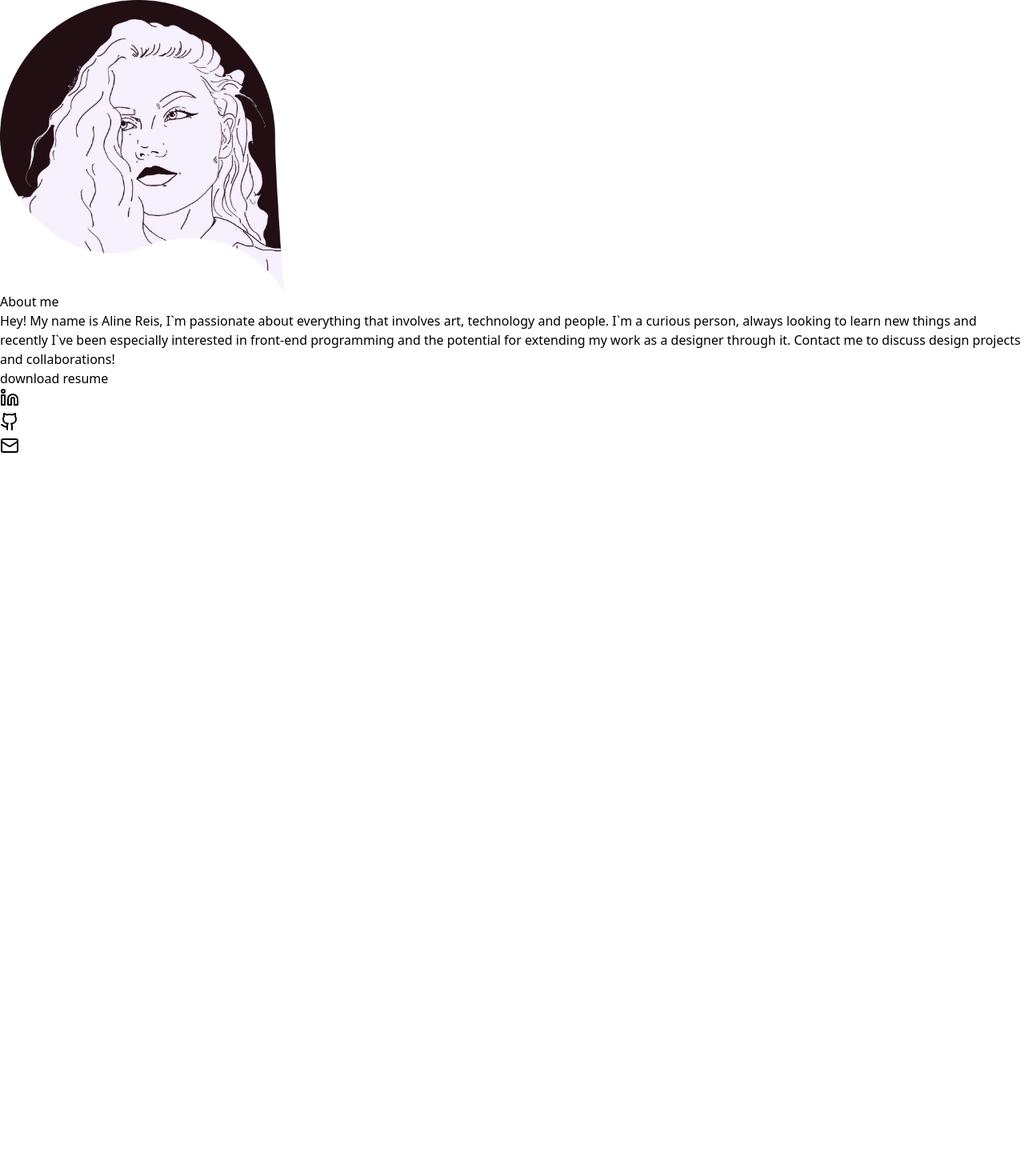
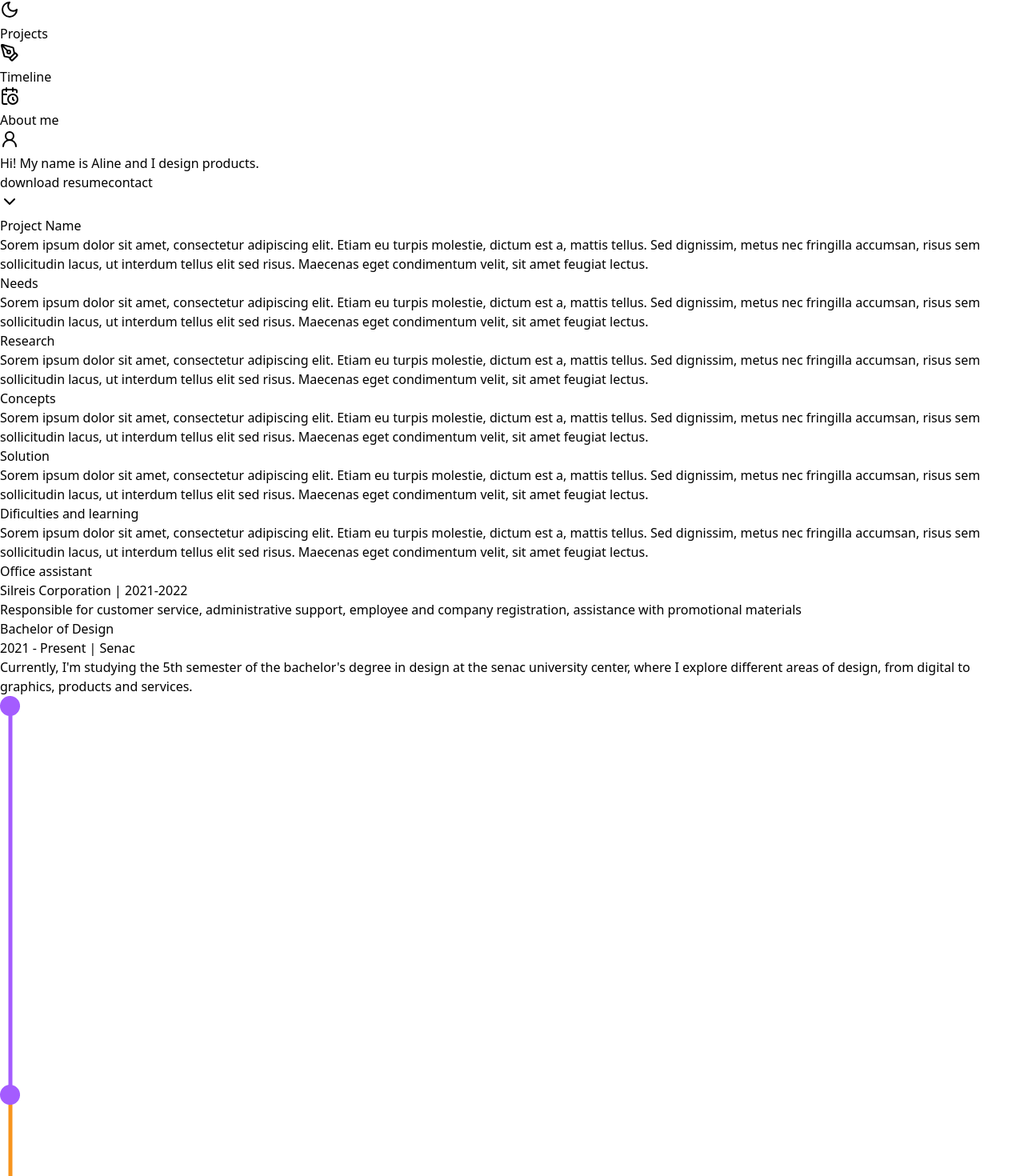
Before and after one commit to luanayasmim/portfolio-aline, a Vue app: page / in a window 1280 px wide. Shown: the top 1470 px of the page at 80% size. Before the commit the page ends 800 px from the top, so only its background shows below. Built offline with nearby package versions, Linux system fonts and the light colour scheme.

Commit message:
Centralizing page

```diff
--- a/src/components/Timeline.vue
+++ /dev/null
@@ -1,36 +0,0 @@
-<script setup>
-
-</script>
-
-<template>
-    <div class="h-screen relative grid grid-cols-3 gap-4">
-        <div class="row-span-5">
-            <h2 class="text-3xl font-bold">Office assistant</h2>
-            <h3>Silreis Corporation | 2021-2022</h3>
-            <p>Responsible for customer service, administrative support, employee and company registration, assistance with promotional materials</p>
-        </div>
-        <div class="flex justify-center">
-            <div>
-                <img class="" src="../assets/timeline.png" alt="">
-            </div>
-        </div>
-        <div>
-            <h2 class="text-3xl font-bold">Product designer</h2>
-            <h3>2022-2023 | Apple Developer Academy</h3>
-            <p>Development of iOS applications using methodologies such as CBL, design thinking and SCRUM. In this Apple development program I had the opportunity to learn about different areas that encompass the development of a digital product, from the conception of the idea to the process of maintaining the app after it is published</p>
-        </div>
-        <div>
-            <h2 class="text-3xl font-bold">Bachelor of Design</h2>
-            <h3>2021 - Present | Senac</h3>
-            <p>Currently, I'm studying the 5th semester of the bachelor's degree in design at the senac university center, where I explore different areas of design, from digital to graphics, products and services.</p>
-        </div>
-    </div>
-</template>
-
-<style>
-.vertical-line {
-    width: 100px;
-    height: 500px;
-    background-color: #000;
-}
-</style>
--- /dev/null
+++ b/src/components/menu/LateralMenu.vue
@@ -0,0 +1,17 @@
+<script setup>
+import PenIconButton from '../icons-buttons/PenIconButton.vue';
+import CalendarIconButton from '../icons-buttons/CalendarIconButton.vue';
+import UserIconButton from '../icons-buttons/UserIconButton.vue';
+</script>
+
+<template>
+    <div class="max-w-md flex flex-col justify-between">
+
+        <div class='flex-grow'></div>
+        <div class='flex flex-col items-end space-y-6 p-6 mb-16'>
+            <PenIconButton />
+            <CalendarIconButton />
+            <UserIconButton />
+        </div>
+    </div>
+</template>
--- a/src/components/Aboutme.vue
+++ b/src/pages/Aboutme.vue
@@ -6,7 +6,7 @@ import EmailIconButton from '../components/icons-buttons/EmailIconButton.vue';
 </script>
 
 <template>
-    <div class="flex flex-col px-8">
+    <div class="flex flex-col px-8 mt-[200px]">
         <div class="ml-auto mr-10">
             <img src='../assets/aline-icon.png' alt="" width="354.5" height="365.5">
         </div>
@@ -27,7 +27,7 @@ import EmailIconButton from '../components/icons-buttons/EmailIconButton.vue';
                 Contact me to discuss design projects and collaborations!</p>
         </div>
 
-        <div class="flex ml-auto mr-10 mt-10 space-x-10">
+        <div class="flex ml-auto mr-10 mt-10 space-x-10 mb-16">
             <PrimaryButton text="download resume" />
             <div class="flex space-x-6">
                 <LinkedinIconButton />
--- a/src/pages/Homepage.vue
+++ b/src/pages/Homepage.vue
@@ -1,18 +1,18 @@
 <script setup>
-    import Start from '../components/Start.vue';
-    import Projects from '../components/Projects.vue';
-    import Timeline from '../components/Timeline.vue';
-    import Aboutme from '../components/Aboutme.vue';
+    import Start from './Start.vue';
+    import Projects from './Projects.vue';
+    import Timeline from './Timeline.vue';
+    import Aboutme from './Aboutme.vue';
 </script>
 
 <template>
     <header>
-        <!-- <Start/> -->
+        <Start/>
     </header>
 
     <main>
-        <!-- <Projects/> -->
-        <!-- <Timeline/> -->
+        <Projects/>
+        <Timeline/>
     </main>
 
     <footer>
--- a/src/components/Projects.vue
+++ b/src/pages/Projects.vue
@@ -2,55 +2,48 @@
 </script>
 
 <template>
-    <div class="relative h-screen">
+    <div class="relative">
         <div class="bg-[url('./assets/bg.png')] h-[640px] bg-cover bg-center opacity-80">
             <div class="h-[50%] bg-gradient-to-b from-white to-transparent"></div>
             <div class="h-[50%] bg-gradient-to-t from-white to-transparent"></div>
         </div>
 
-        <div class="container mx-auto px-4">
+        <div class="px-60 py-14 space-y-6">
             <h1 class="text-black text-4xl font-medium">Project Name</h1>
-            <p>Sorem ipsum dolor sit amet, consectetur adipiscing elit. Etiam eu turpis molestie, dictum est a, mattis
+            <p class="text-base">Sorem ipsum dolor sit amet, consectetur adipiscing elit. Etiam eu turpis molestie, dictum est a, mattis
                 tellus. Sed dignissim, metus nec fringilla accumsan, risus sem sollicitudin lacus, ut interdum tellus
                 elit sed risus. Maecenas eget condimentum velit, sit amet feugiat lectus. </p>
         </div>
-        <div class="container mx-auto px-4">
-            <h1 class="text-black text-4xl font-medium">Context</h1>
-            <p>Sorem ipsum dolor sit amet, consectetur adipiscing elit. Etiam eu turpis molestie, dictum est a, mattis
+        <div class="px-60 py-14 space-y-6">
+            <h1 class="text-black text-4xl font-medium">Needs</h1>
+            <p class="text-base">Sorem ipsum dolor sit amet, consectetur adipiscing elit. Etiam eu turpis molestie, dictum est a, mattis
                 tellus. Sed dignissim, metus nec fringilla accumsan, risus sem sollicitudin lacus, ut interdum tellus
                 elit sed risus. Maecenas eget condimentum velit, sit amet feugiat lectus. </p>
         </div>
-        <div class="container mx-auto px-4">
-            <h1 class="text-black text-4xl font-medium">Needs</h1>
-            <p>Sorem ipsum dolor sit amet, consectetur adipiscing elit. Etiam eu turpis molestie, dictum est a, mattis
+        <div class="px-60 py-14 space-y-6">
+            <h1 class="text-black text-4xl font-medium">Research</h1>
+            <p class="text-base">Sorem ipsum dolor sit amet, consectetur adipiscing elit. Etiam eu turpis molestie, dictum est a, mattis
                 tellus. Sed dignissim, metus nec fringilla accumsan, risus sem sollicitudin lacus, ut interdum tellus
                 elit sed risus. Maecenas eget condimentum velit, sit amet feugiat lectus. </p>
         </div>
-        <div class="container mx-auto px-4">
-            <h1 class="text-black text-4xl font-medium">Research</h1>
-            <p>Sorem ipsum dolor sit amet, consectetur adipiscing elit. Etiam eu turpis molestie, dictum est a, mattis
+        <div class="px-60 py-14 space-y-6">
+            <h1 class="text-black text-4xl font-medium">Concepts</h1>
+            <p class="text-base">Sorem ipsum dolor sit amet, consectetur adipiscing elit. Etiam eu turpis molestie, dictum est a, mattis
                 tellus. Sed dignissim, metus nec fringilla accumsan, risus sem sollicitudin lacus, ut interdum tellus
                 elit sed risus. Maecenas eget condimentum velit, sit amet feugiat lectus. </p>
         </div>
-        <div class="container mx-auto px-4">
-            <h1 class="text-black text-4xl font-medium">Concepts</h1>
-            <p>Sorem ipsum dolor sit amet, consectetur adipiscing elit. Etiam eu turpis molestie, dictum est a, mattis
+        <div class="px-60 py-14 space-y-6">
+            <h1 class="text-black text-4xl font-medium">Solution</h1>
+            <p class="text-base">Sorem ipsum dolor sit amet, consectetur adipiscing elit. Etiam eu turpis molestie, dictum est a, mattis
                 tellus. Sed dignissim, metus nec fringilla accumsan, risus sem sollicitudin lacus, ut interdum tellus
                 elit sed risus. Maecenas eget condimentum velit, sit amet feugiat lectus. </p>
         </div>
-        <div class="container mx-auto px-4">
-            <h1 class="text-black text-4xl font-medium">Solution</h1>
-            <p>Sorem ipsum dolor sit amet, consectetur adipiscing elit. Etiam eu turpis molestie, dictum est a, mattis
-                tellus. Sed dignissim, metus nec fringilla accumsan, risus sem sollicitudin lacus, ut interdum tellus
-                elit sed risus. Maecenas eget condimentum velit, sit amet feugiat lectus. </p>
-        </div>
-        <div class="container mx-auto px-4">
-            <h1 class="text-black text-4xl font-medium">Difficulties and learning</h1>
-            <p>Sorem ipsum dolor sit amet, consectetur adipiscing elit. Etiam eu turpis molestie, dictum est a, mattis
+        <div class="px-60 py-14 space-y-6">
+            <h1 class="text-black text-4xl font-medium">Dificulties and learning</h1>
+            <p class="text-base">Sorem ipsum dolor sit amet, consectetur adipiscing elit. Etiam eu turpis molestie, dictum est a, mattis
                 tellus. Sed dignissim, metus nec fringilla accumsan, risus sem sollicitudin lacus, ut interdum tellus
                 elit sed risus. Maecenas eget condimentum velit, sit amet feugiat lectus. </p>
         </div>
     </div>
+
 </template>
-
-<style></style>
--- /dev/null
+++ b/src/pages/Start.vue
@@ -0,0 +1,39 @@
+<script setup>
+    import MoonIconButton from '../components/icons-buttons/MoonIconButton.vue';
+    import PrimaryButton from '../components/text-buttons/PrimaryButton.vue';
+    import SecondaryButton from '../components/text-buttons/SecondaryButton.vue';
+    import IronIconButton from '../components/icons-buttons/IronIconButton.vue';
+    import TextInteractive from '../components/text/TextInteractive.vue';
+    import LateralMenu from '../components/menu/LateralMenu.vue';
+</script>
+
+<template>
+    <!-- Menu Lateral -->
+    <div class='h-screen flex'>
+        <div class='max-w-md flex flex-col justify-between'>
+            <!-- Botão no topo da coluna -->
+            <div>
+                <MoonIconButton/>
+            </div>
+
+            <!-- Container para os três botões no final da coluna -->
+            <div class="">
+                <LateralMenu/>
+            </div>
+        </div>
+
+        <!-- Texto -->
+        <main class='ml-auto mt-60 2xl:mt-80 space-y-11'>
+                <TextInteractive/>
+                <!-- Botões -->
+                <div class='space-x-10 flex justify-end'>
+                    <PrimaryButton text='download resume'/>
+                    <SecondaryButton text='contact'/>
+                </div>
+        </main>
+
+        <div class='flex items-end mr-16 mb-16'>
+            <IronIconButton/>
+        </div>
+    </div>
+</template>
--- /dev/null
+++ b/src/pages/Timeline.vue
@@ -0,0 +1,39 @@
+<script setup>
+
+</script>
+
+<template>
+    <div class="grid grid-cols-3 gap-4 mt-[200px] order-1 items-center">
+        <div class="flex flex-col space-y-[700px] ml-10 mr-auto">
+
+            <div class="text-right">
+                <h2 class="text-4xl">Office assistant</h2>
+                <h3 class="text-3xl">Silreis Corporation | 2021-2022</h3>
+                <p class="text-base">Responsible for customer service, administrative support, employee and company registration, assistance
+                    with
+                    promotional materials</p>
+            </div>
+
+            <div class="text-right col-span-1">
+                <h2 class="text-4xl">Bachelor of Design</h2>
+                <h3 class="text-3xl">2021 - Present | Senac</h3>
+                <p class="text-base">Currently, I'm studying the 5th semester of the bachelor's degree in design at the senac university
+                    center, where I explore different areas of design, from digital to graphics, products and services.</p>
+            </div>
+
+        </div>
+        <div class="flex items-center justify-center col-span-1 row-span-2 order-2">
+            <!-- Imagem da linha do tempo -->
+            <img class="" src="../assets/timeline.png" alt="">
+        </div>
+
+        <div class="text-left col-span-1 order-3 mr-10 ml-auto">
+            <h2 class="text-4xl">Product designer</h2>
+            <h3 class="text-3xl">2022-2023 | Apple Developer Academy</h3>
+            <p class="text-base">Development of iOS applications using methodologies such as CBL, design thinking and SCRUM. In this Apple
+                development program I had the opportunity to learn about different areas that encompass the development
+                of a digital product, from the conception of the idea to the process of maintaining the app after it is
+                published</p>
+        </div>
+    </div>
+</template>
```
Also changed, not shown: src/components/Start.vue (deleted, +0 -46 lines).
